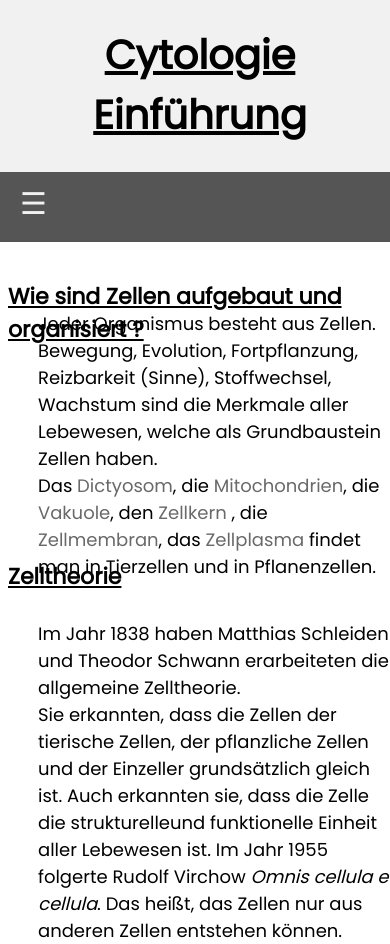
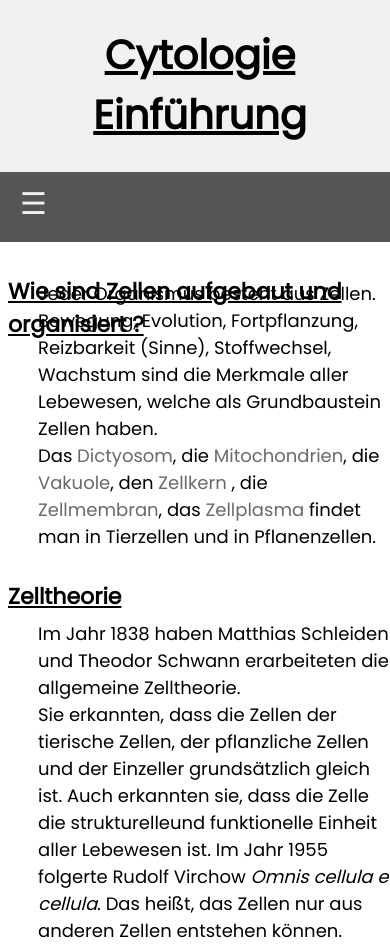
Before and after one commit to megaprojekt/megaprojekt.github.io, a plain HTML site: page EF/Bio/Zellen/Cytologie_Einfuehrung/Cytologie_Einfuehrung.html in a window 390 px wide. Drawn offline with Linux system fonts and the light colour scheme.

Commit message:
Update theme.css

```diff
--- a/EF/Bio/Zellen/Cytologie_Einfuehrung/theme.css
+++ b/EF/Bio/Zellen/Cytologie_Einfuehrung/theme.css
@@ -255,13 +255,13 @@ h2 {
         font-size:25px;
     }
     .margintopheader {
-        margin-top: 0px;
+        margin-top: -5px;
     }
     .margintopheader1 {
-        margin-top: 280px;
+        margin-top: 300px;
     }
     .margintop {
-        margin-top: 30px;
+        margin-top: 0px;
     }
 
     .margintop1 {
```
